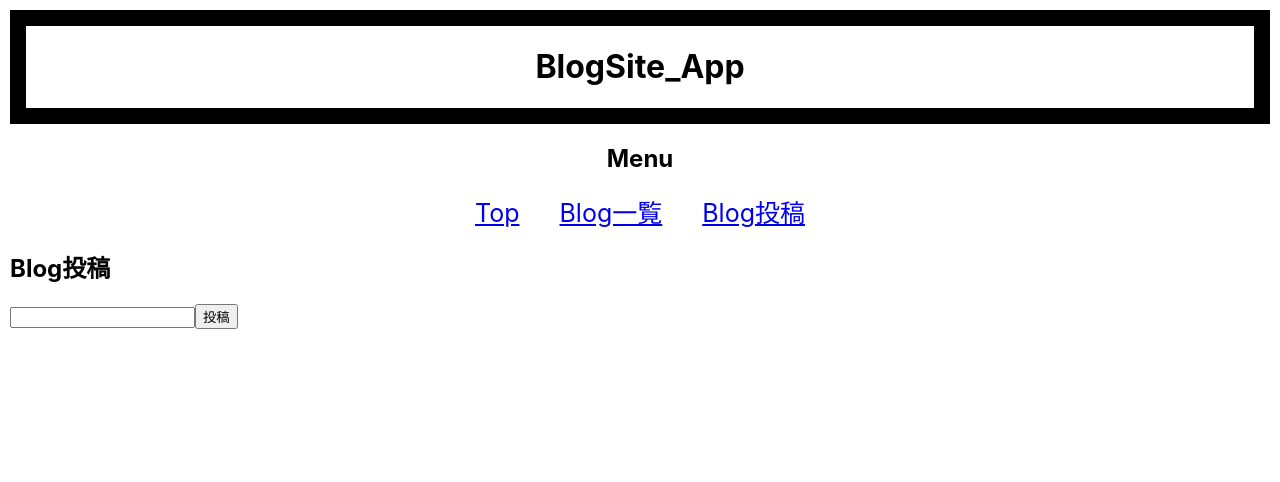
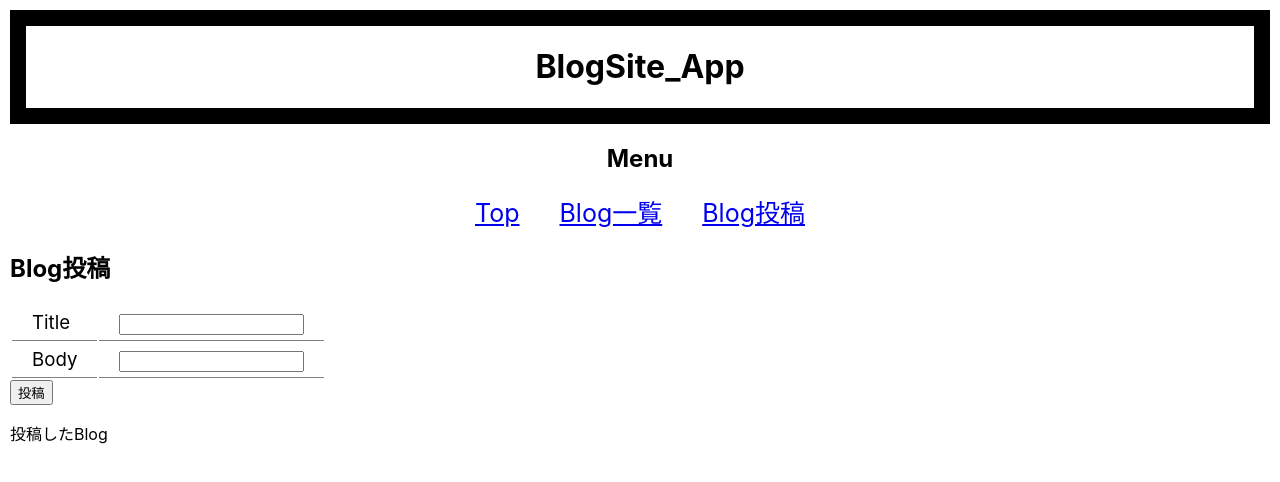
Before and after one commit to suguru-3u/reactStudyProject, a React (Create React App) app: page /blogadd in a window 1280 px wide. Shown: the top 482 px of the page. Built offline with nearby package versions, Linux system fonts and the light colour scheme.

Commit message:
update MainBlogAdd

```diff
--- a/src/Main/MainBlogAdd.js
+++ b/src/Main/MainBlogAdd.js
@@ -1,14 +1,79 @@
 import React,{Component} from 'react';
 
 class MainBlogAdd extends Component{
+
+    constructor(props){
+        super(props);
+        this.state = {
+            datas:[],
+            title: "",
+            body: ""
+        }
+        this.doChange = this.doChange.bind(this);
+        this.doAction = this.doChange.bind(this);
+        this.blogindex = this.blogindex.bind(this);
+    }
+
+    doChange(event){
+        this.setState(
+            {[event.target.name]:event.target.value}
+        );
+    }
+
+    doAction(event){
+        event.preventDefault();
+        this.setState({
+            datas:[
+                ...this.state.datas,
+                {
+                    title:this.state.title,
+                    body:this.state.body
+                }
+            ],
+            title:"",
+            body:""
+        });
+    }
+
+    blogindex(){
+        console.log(this.data);
+        const dataBlog = this.state.datas.map((value,index) =>
+            <tr key={index}><th>{index + 1}</th><th>{value.title}</th><th>{value.body}</th></tr>
+        );
+        console.log(dataBlog);
+        return(
+            <table style={this.tableStyle}>
+                <thead>
+                    <tr>
+                        <th>Index</th><th>Title</th><th>Body</th>
+                    </tr>
+                </thead>
+                <tbody>
+                    {dataBlog}
+                </tbody>
+            </table>
+        )
+    }
+
     render(){
         return(
             <div>
                 <h2>Blog投稿</h2>
                 <form>
-                    <input type="text" />
-                    <button>投稿</button>
+                    <table>
+                        <tbody>
+                            <tr>
+                                <td>Title</td><td><input type="text" name="title" required onChange={this.doChange}/></td>
+                            </tr>
+                            <tr>
+                                <td>Body</td><td><input type="textarea" name="body" required onChange={this.doChange} /></td>
+                            </tr>
+                        </tbody>
+                    </table>
+                    <button onClick={this.doAction}>投稿</button>
                 </form>
+                <p>投稿したBlog</p>
+                {this.blogindex}
             </div>
         );
     };
```
Also changed, not shown: 1 other file (tests, documents, lock files or other folders).
